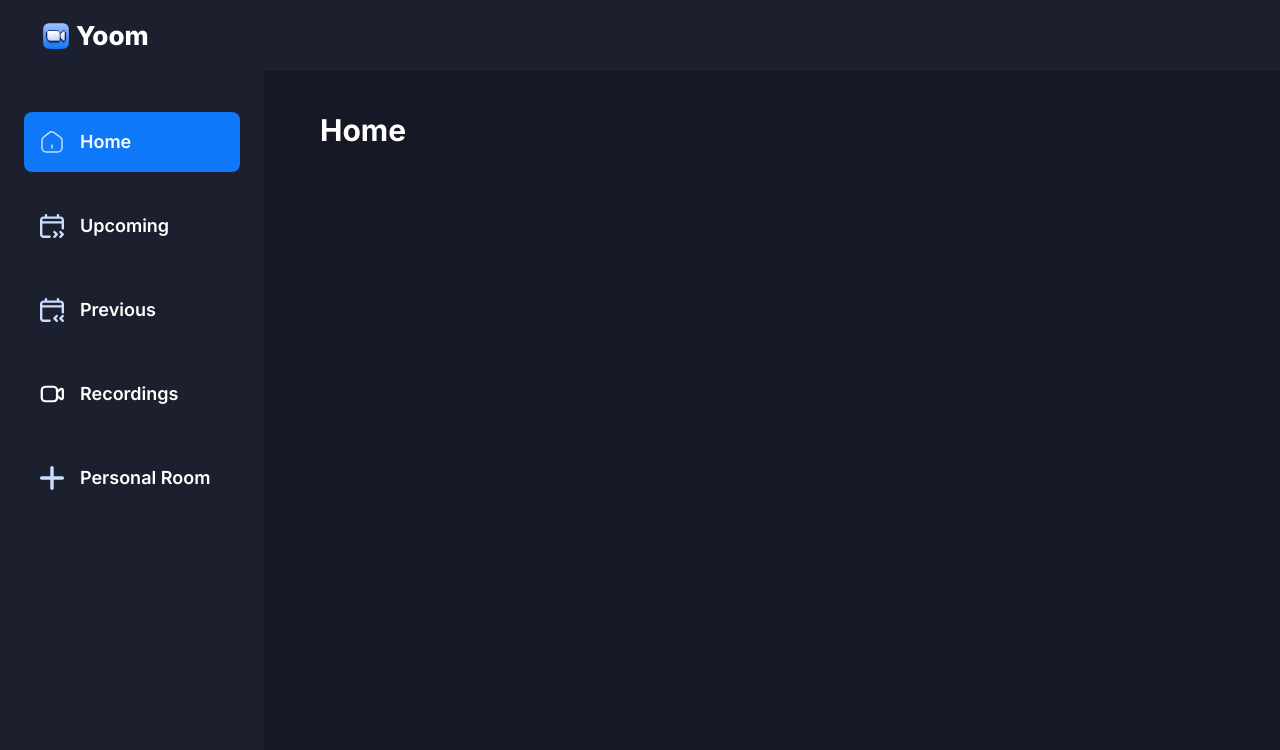
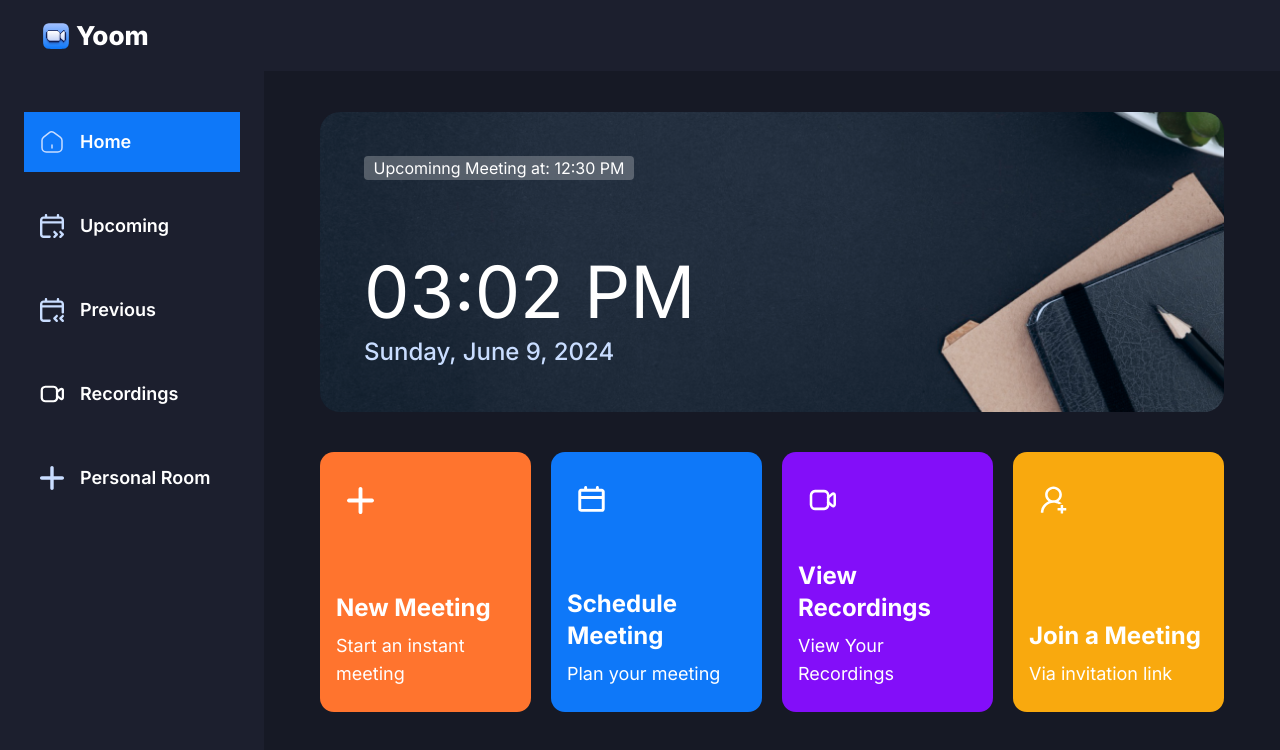
Before and after one commit to Divyam19/Video-Conferencing-app, a Next.js app: page / in a window 1280 px wide. Shown: the top 750 px of the page. Built offline with nearby package versions, Linux system fonts and the light colour scheme; no server answers.

Commit message:
implemeted home cards for meeting actions and home board

```diff
--- a/src/app/(root)/(home)/page.tsx
+++ b/src/app/(root)/(home)/page.tsx
@@ -1,11 +1,28 @@
-import React from 'react'
+import MeetingTypeList from '@/components/MeetingTypeList';
+
 
 const Home = () => {
+  const now=new Date();
+
+  const time=now.toLocaleTimeString('en-US',{hour:'2-digit',minute:'2-digit'});
+  const date=(new Intl.DateTimeFormat('en-US',{dateStyle:'full'})).format(now);
   return (
     <section className='flex size-full flex-col gap-10 text-white'>
-      <h1 className='text-3xl font-bold'>
+      {/* <h1 className='text-3xl font-bold'>
         Home
-      </h1>
+      </h1> */}
+      <div className='h-[300px] w-full rounded-[20px] bg-cover bg-hero'>
+        <div className='flex h-full flex-col justify-between max-md:px-5 max-md:py-8 lg:p-11'>
+          <h2 className='glassmorphism max-w-[270px] rounded py- text-center text-base font-normal'>
+            Upcominng Meeting at: 12:30 PM
+          </h2>
+          <div className='flex flex-col gap-2'>
+            <h1 className='text-4xl font-ex lg:text-7xl'>{time}</h1>
+            <p className='text-lg font-medium text-sky-1 lg:text-2xl'>{date}</p>
+          </div>
+        </div>
+      </div>
+      <MeetingTypeList/>
     </section>
   )
 }
--- a/src/app/globals.css
+++ b/src/app/globals.css
@@ -1,4 +1,4 @@
-@tailwind base;
+/* @tailwind base;
   @tailwind components;
   @tailwind utilities;
 
@@ -83,4 +83,117 @@
     body {
       @apply bg-background text-foreground;
     }
+  } */
+
+  @tailwind base;
+@tailwind components;
+@tailwind utilities;
+
+* {
+  margin: 0;
+  padding: 0;
+  box-sizing: border-box;
+}
+
+/* ======== stream css overrides ======== */
+.str-video__call-stats {
+  max-width: 500px;
+  position: relative;
+}
+
+.str-video__speaker-layout__wrapper {
+  max-height: 700px;
+}
+
+.str-video__participant-details {
+  color: white;
+}
+
+.str-video__menu-container {
+  color: white;
+}
+
+.str-video__notification {
+  color: white;
+}
+
+.str-video__participant-list {
+  background-color: #1c1f2e;
+  padding: 10px;
+  border-radius: 10px;
+  color: white;
+  height: 100%;
+}
+
+.str-video__call-controls__button {
+  height: 40px;
+}
+
+.glassmorphism {
+  background: rgba(255, 255, 255, 0.25);
+  backdrop-filter: blur(4px);
+  -webkit-backdrop-filter: blur(4px);
+}
+.glassmorphism2 {
+  background: rgba(18, 17, 17, 0.25);
+  backdrop-filter: blur(8px);
+  -webkit-backdrop-filter: blur(8px);
+}
+
+/* ==== clerk class override ===== */
+
+.cl-userButtonPopoverActionButtonIcon {
+  color: white;
+}
+
+.cl-logoBox {
+  height: 40px;
+}
+.cl-dividerLine {
+  background: #252a41;
+  height: 2px;
+}
+
+.cl-socialButtonsIconButton {
+  border: 3px solid #565761;
+}
+
+.cl-internal-wkkub3 {
+  color: white;
+}
+.cl-userButtonPopoverActionButton {
+  color: white;
+}
+
+/* =============================== */
+
+@layer utilities {
+  .flex-center {
+    @apply flex justify-center items-center;
   }
+
+  .flex-between {
+    @apply flex justify-between items-center;
+  }
+}
+
+/* animation */
+
+.show-block {
+  width: 100%;
+  max-width: 350px;
+  display: block;
+  animation: show 0.7s forwards linear;
+}
+
+@keyframes show {
+  0% {
+    animation-timing-function: ease-in;
+    width: 0%;
+  }
+
+  100% {
+    animation-timing-function: ease-in;
+    width: 100%;
+  }
+}
--- /dev/null
+++ b/src/components/HomeCard.tsx
@@ -0,0 +1,29 @@
+import { cn } from '@/lib/utils';
+import Image from 'next/image'
+import React from 'react'
+
+interface HomeCardProps{
+    className:string,
+    img:string,
+    title:string,
+    description:string,
+    handleClick:()=>void;
+}
+
+const HomeCard = ({className,img,title,description,handleClick}:HomeCardProps) => {
+  return (
+    <div className={cn(' px-4 py-6 flex flex-col justify-between w-full xl:max-w-[270px] min-h-[260px] rounded-[14px] cursor-pointer',className)}
+        onClick={handleClick}>
+            <div className='flex-center glssmorphism size-12 rounded-[10px]'>
+                <Image src={img} alt='meeting' width={27} height={27}/>
+            </div>
+
+            <div className='flex flex-col gap-2 '>
+                <h1 className='text-2xl font-bold'>{title}</h1>
+                <p className='text-lg font-normal'>{description}</p>
+            </div>
+    </div>
+  )
+}
+
+export default HomeCard
--- /dev/null
+++ b/src/components/MeetingTypeList.tsx
@@ -0,0 +1,45 @@
+'use client'
+import Image from 'next/image'
+import React, { useState } from 'react'
+import HomeCard from './HomeCard'
+import { useRouter } from 'next/router'
+
+const MeetingTypeList = () => {
+    //there is an error in useRouter
+    const router=useRouter;
+    const [meetingState, setMeetingState] = useState<'isScheduleMeeting'|'isJoiningMeeting'|'isInstantMeeting'|'undefined'>()
+  return (
+    <section className='grid grid-cols-1 gap-5 md:grid-cols-2 xl:grid-cols-4'>
+        <HomeCard
+            img="/icons/add-meeting.svg"
+            title="New Meeting"
+            description="Start an instant meeting"
+            handleClick={()=>setMeetingState('isJoiningMeeting')}
+            className="bg-orange-1"
+        />
+        <HomeCard
+            img="/icons/schedule.svg"
+            title="Schedule Meeting"
+            description="Plan your meeting"
+            handleClick={()=>setMeetingState('isScheduleMeeting')}
+            className="bg-blue-1"
+        />
+        <HomeCard
+            img="/icons/recordings.svg"
+            title="View Recordings"
+            description="View Your Recordings"
+            handleClick={()=>router.push('/recordings')}
+            className="bg-purple-1"
+        />
+        <HomeCard
+            img="/icons/join-meeting.svg"
+            title="Join a Meeting"
+            description="Via invitation link"
+            handleClick={()=>setMeetingState('isJoiningMeeting')}
+            className="bg-yellow-1"
+        />
+    </section>
+  )
+}
+
+export default MeetingTypeList
--- a/tailwind.config.ts
+++ b/tailwind.config.ts
@@ -25,6 +25,18 @@
         },
         blue:{
           1:'#0E78F9',
+        },
+        sky:{
+          1:'#C9DDFF'
+        },
+        orange:{
+          1:'#FF742E',
+        },
+        purple:{
+          1:'#830EF9',
+        },
+        yellow:{
+          1:'#F9A90E',
         },
         border: "hsl(var(--border))",
         input: "hsl(var(--input))",
@@ -60,6 +72,13 @@
           foreground: "hsl(var(--card-foreground))",
         },
       },
+
+
+      backgroundImage:{
+        hero:"url('/images/hero-background.png')"
+      },
+
+
       borderRadius: {
         lg: "var(--radius)",
         md: "calc(var(--radius) - 2px)",
```
